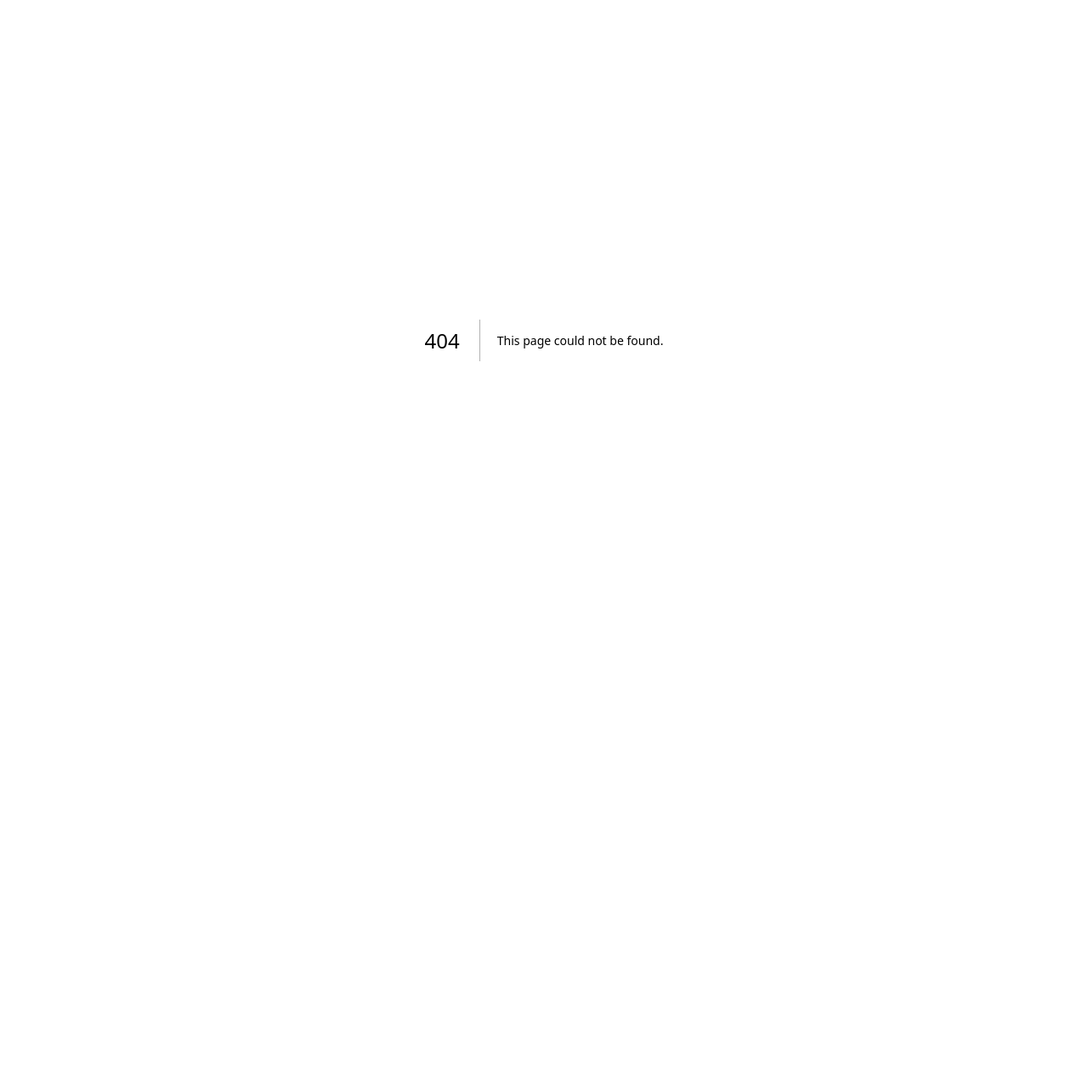
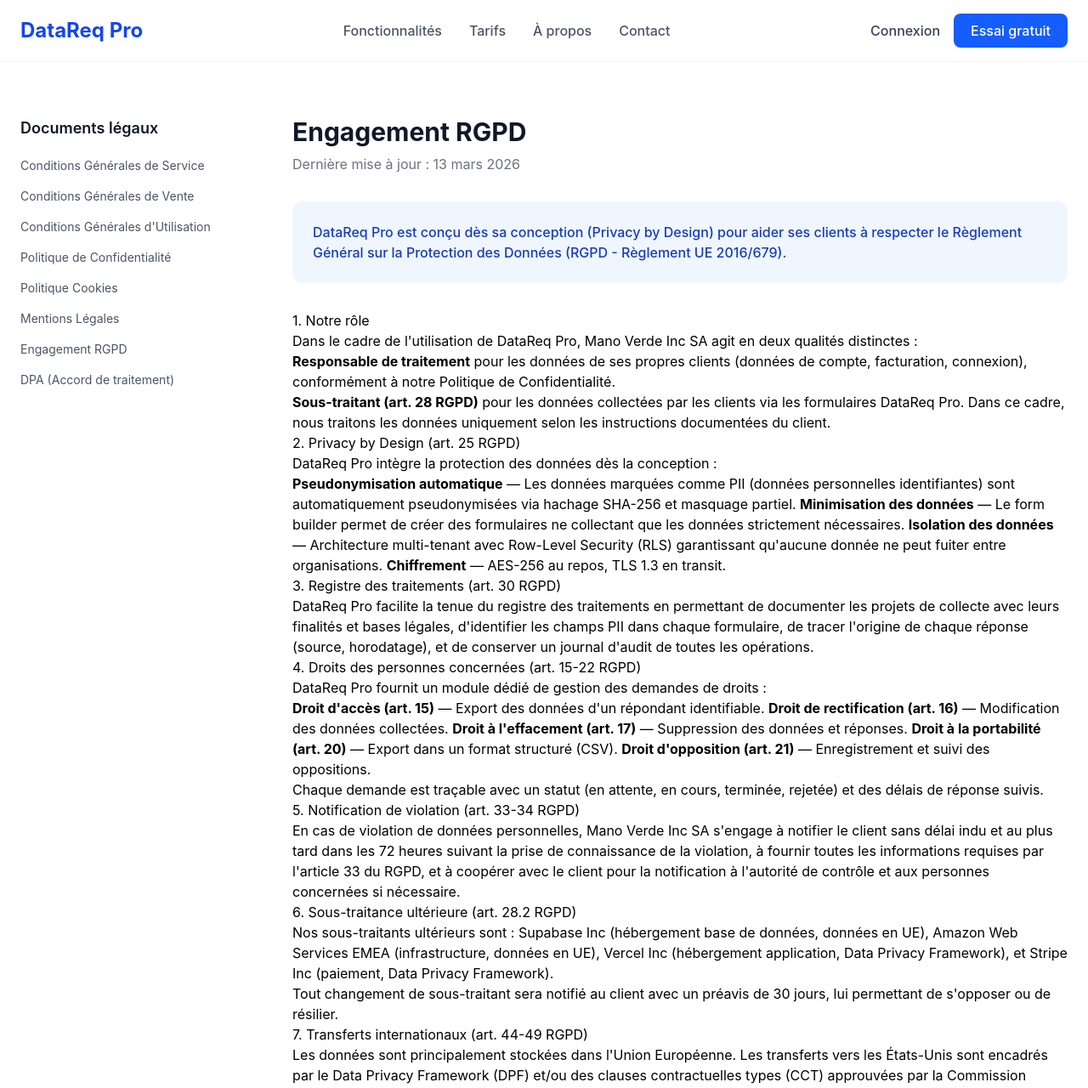
Before and after one commit to AlexMano25/datareq-pro, a Next.js app: page /legal/rgpd in a window 1280 px wide. Before the commit this address had no page. Shown: the top 1280 px of the page at 85% size. Before the commit the page ends 800 px from the top, so only its background shows below. Built offline with nearby package versions, Linux system fonts and the light colour scheme.

Commit message:
Create page.tsx

```diff
--- /dev/null
+++ b/src/app/legal/rgpd/page.tsx
@@ -0,0 +1,55 @@
+export const metadata = { title: 'Engagement RGPD - DataReq Pro' };
+
+export default function RGPDPage() {
+  return (
+    <article className="prose prose-gray max-w-none">
+      <h1 className="text-3xl font-bold text-gray-900 mb-2">Engagement RGPD</h1>
+      <p className="text-gray-500 mb-8">Dernière mise à jour : 13 mars 2026</p>
+
+      <div className="bg-blue-50 rounded-xl p-6 mb-8 not-prose">
+        <p className="text-blue-800 font-medium">DataReq Pro est conçu dès sa conception (Privacy by Design) pour aider ses clients à respecter le Règlement Général sur la Protection des Données (RGPD - Règlement UE 2016/679).</p>
+      </div>
+
+      <h2>1. Notre rôle</h2>
+      <p>Dans le cadre de l'utilisation de DataReq Pro, Mano Verde Inc SA agit en deux qualités distinctes :</p>
+      <p><strong>Responsable de traitement</strong> pour les données de ses propres clients (données de compte, facturation, connexion), conformément à notre Politique de Confidentialité.</p>
+      <p><strong>Sous-traitant (art. 28 RGPD)</strong> pour les données collectées par les clients via les formulaires DataReq Pro. Dans ce cadre, nous traitons les données uniquement selon les instructions documentées du client.</p>
+
+      <h2>2. Privacy by Design (art. 25 RGPD)</h2>
+      <p>DataReq Pro intègre la protection des données dès la conception :</p>
+      <p><strong>Pseudonymisation automatique</strong> — Les données marquées comme PII (données personnelles identifiantes) sont automatiquement pseudonymisées via hachage SHA-256 et masquage partiel. <strong>Minimisation des données</strong> — Le form builder permet de créer des formulaires ne collectant que les données strictement nécessaires. <strong>Isolation des données</strong> — Architecture multi-tenant avec Row-Level Security (RLS) garantissant qu'aucune donnée ne peut fuiter entre organisations. <strong>Chiffrement</strong> — AES-256 au repos, TLS 1.3 en transit.</p>
+
+      <h2>3. Registre des traitements (art. 30 RGPD)</h2>
+      <p>DataReq Pro facilite la tenue du registre des traitements en permettant de documenter les projets de collecte avec leurs finalités et bases légales, d'identifier les champs PII dans chaque formulaire, de tracer l'origine de chaque réponse (source, horodatage), et de conserver un journal d'audit de toutes les opérations.</p>
+
+      <h2>4. Droits des personnes concernées (art. 15-22 RGPD)</h2>
+      <p>DataReq Pro fournit un module dédié de gestion des demandes de droits :</p>
+      <p><strong>Droit d'accès (art. 15)</strong> — Export des données d'un répondant identifiable. <strong>Droit de rectification (art. 16)</strong> — Modification des données collectées. <strong>Droit à l'effacement (art. 17)</strong> — Suppression des données et réponses. <strong>Droit à la portabilité (art. 20)</strong> — Export dans un format structuré (CSV). <strong>Droit d'opposition (art. 21)</strong> — Enregistrement et suivi des oppositions.</p>
+      <p>Chaque demande est traçable avec un statut (en attente, en cours, terminée, rejetée) et des délais de réponse suivis.</p>
+
+      <h2>5. Notification de violation (art. 33-34 RGPD)</h2>
+      <p>En cas de violation de données personnelles, Mano Verde Inc SA s'engage à notifier le client sans délai indu et au plus tard dans les 72 heures suivant la prise de connaissance de la violation, à fournir toutes les informations requises par l'article 33 du RGPD, et à coopérer avec le client pour la notification à l'autorité de contrôle et aux personnes concernées si nécessaire.</p>
+
+      <h2>6. Sous-traitance ultérieure (art. 28.2 RGPD)</h2>
+      <p>Nos sous-traitants ultérieurs sont : Supabase Inc (hébergement base de données, données en UE), Amazon Web Services EMEA (infrastructure, données en UE), Vercel Inc (hébergement application, Data Privacy Framework), et Stripe Inc (paiement, Data Privacy Framework).</p>
+      <p>Tout changement de sous-traitant sera notifié au client avec un préavis de 30 jours, lui permettant de s'opposer ou de résilier.</p>
+
+      <h2>7. Transferts internationaux (art. 44-49 RGPD)</h2>
+      <p>Les données sont principalement stockées dans l'Union Européenne. Les transferts vers les États-Unis sont encadrés par le Data Privacy Framework (DPF) et/ou des clauses contractuelles types (CCT) approuvées par la Commission Européenne.</p>
+
+      <h2>8. Sécurité des traitements (art. 32 RGPD)</h2>
+      <p>Mesures techniques mises en œuvre : chiffrement AES-256 / TLS 1.3, pseudonymisation automatique des PII, contrôle d'accès RBAC (admin/contributeur/lecteur), Row-Level Security (RLS) PostgreSQL, sauvegardes quotidiennes chiffrées (rétention 30 jours), journal d'audit complet, monitoring et alertes de sécurité.</p>
+
+      <h2>9. DPA (Accord de traitement des données)</h2>
+      <p>Un Accord de Traitement des Données (DPA) conforme à l'article 28 du RGPD est disponible pour tous les clients. Consultez-le à l'adresse /legal/dpa.</p>
+
+      <h2>10. Contact DPO</h2>
+      <p>Pour toute question relative à la protection des données ou pour exercer vos droits, contactez notre Délégué à la Protection des Données : dpo@manovende.com.</p>
+
+      <div className="bg-gray-50 rounded-xl p-6 mt-8">
+        <p className="text-sm text-gray-600"><strong>DPO :</strong> dpo@manovende.com</p>
+        <p className="text-sm text-gray-500 mt-1">Document version 1.0 — Mars 2026</p>
+      </div>
+    </article>
+  );
+}
```
